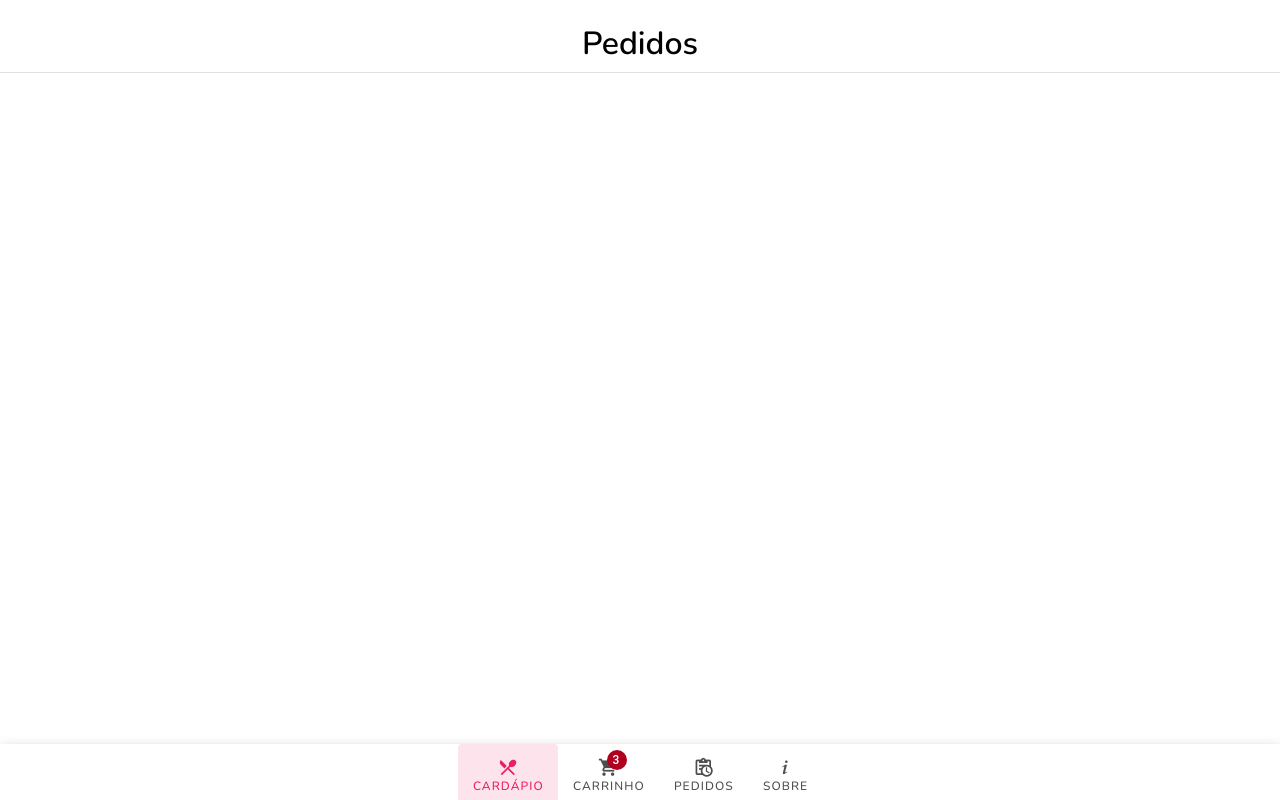
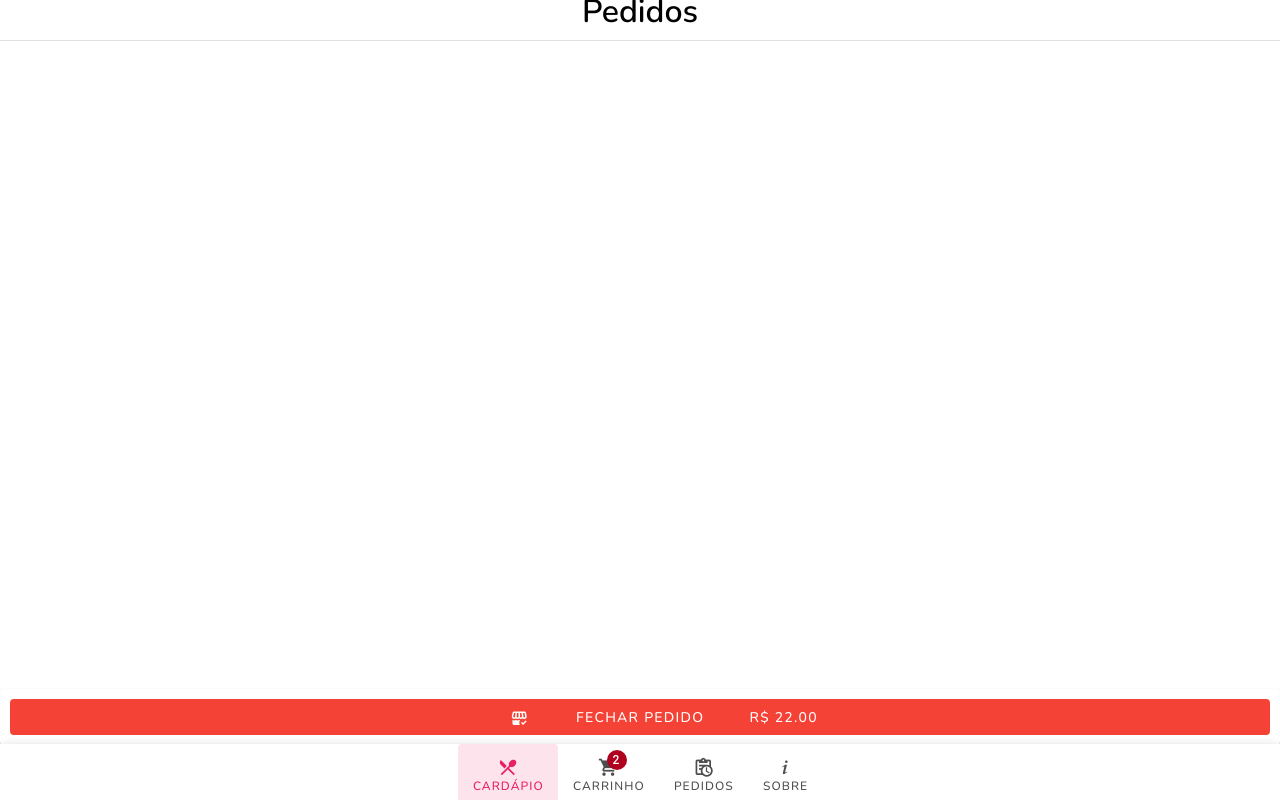
Before and after one commit to yurimarcon/New-cardapio-web, a Vue app: page /order in a window 1280 px wide. Built offline with nearby package versions, Linux system fonts and the light colour scheme.

Commit message:
Criação de botão para fechar o pedido e dinâmica com leitura do store Cart

```diff
--- a/src/App.vue
+++ b/src/App.vue
@@ -2,10 +2,12 @@
 import { RouterView } from 'vue-router'
 import Navigation from './components/Navigation.vue'
 import Alert from './components/Alert.vue';
+import ConcludeOrder from './components/ConcludeOrder.vue'
 </script>
 
 <template>
   <Alert />
+  <ConcludeOrder />
   <RouterView />
   <Navigation/>
 </template>
--- a/src/components/Alert.vue
+++ b/src/components/Alert.vue
@@ -7,10 +7,9 @@ const alert = useAlertStore();
 </script>
 
 <template>
-    <v-container>
     <div
     v-if="alert.info.show"
-        class="alert d-flex align-center"
+    class="alertArea d-flex align-center"
     >
         <v-alert
         class="animate__animated animate__backInRight"
@@ -22,14 +21,14 @@ const alert = useAlertStore();
             {{ alert.info.text }}
         </v-alert>
     </div>
-    </v-container>
 </template>
 
 <style scoped>
-.alert{
+.alertArea{
     position: fixed;
-    z-index: 1;
+    z-index: 2;
     bottom: 60px;
-    width: 93%;
+    width: 100%;
+    padding: 0 10% 50px 10%;
 }
 </style>
--- a/src/components/Cart/ItemCart.vue
+++ b/src/components/Cart/ItemCart.vue
@@ -182,8 +182,8 @@ const deleteItemFromCart = async () =>{
 
 <style scoped>
 .quantity{
-    margin: 1px 5px 0 5px;
-    width: 40px;
+    margin: 1px auto 0 8px;
+    width: 35px;
     height: 20px;
     border: 1px solid rgb(139, 139, 139);
     border-radius: 5px;
--- /dev/null
+++ b/src/components/ConcludeOrder.vue
@@ -0,0 +1,44 @@
+<!-- eslint-disable vue/multi-word-component-names -->
+<script setup>
+import { useCartStore } from '../stores/cart'
+
+const cart = useCartStore();
+
+</script>
+
+<template>
+    <v-row
+    v-if="cart.items.length"
+    >
+        <v-card
+        class="bannerConcludeOrder"
+        >
+            <v-btn
+            color="red"
+            variant="flat"
+            block
+            >
+                <v-col cols="2">
+                    <v-icon>mdi-storefront-check</v-icon>
+                </v-col>
+                <v-col cols="8">
+                    Fechar Pedido
+                </v-col>
+                <v-col cols="2">
+                    R$ {{ cart.getCartValue }}
+                </v-col>
+            </v-btn>
+        </v-card>
+    </v-row>
+</template>
+
+<style scoped>
+.bannerConcludeOrder{
+    margin: 0 0 0 11.5px !important;
+    padding: 10px;
+    position: fixed;
+    z-index: 1;
+    bottom: 55px;
+    width: 100%;
+}
+</style>
--- a/src/components/Navigation.vue
+++ b/src/components/Navigation.vue
@@ -35,7 +35,6 @@ const menu = reactive({
 
 <template>
   <v-layout class="overflow-visible" style="height: 56px;">
-
     <v-bottom-navigation
       v-model="selectedMenu"
       active
--- a/src/stores/cart.js
+++ b/src/stores/cart.js
@@ -40,28 +40,21 @@ export const useCartStore = defineStore('cart', {
                 "created_at": "2022-08-31 12:53:29",
                 "updated_at": "2023-03-16 13:08:55",
                 "complements": []
-            },
-            {
-                "id": 712695,
-                "categoryId": 96673,
-                "status": 1,
-                "order": 0,
-                "name": "Pão de mel Doce de Leite",
-                "description": "Massa fofinha e umida recheado com doce de leite caseiro (aquele cozido na panela de pressão, sabe?) Peso aprox. 90gr 6x6",
-                "value": 6,
-                "promoteValue": 10.99,
-                "promoteStatus": 0,
-                "valueTable": 0,
-                "promoteValueTable": 0,
-                "promoteStatusTable": 0,
-                "countRequests": 2,
-                "image": "https://s3.us-west-2.amazonaws.com/whatsmenu/production/brigadeirisa/products/712694/t202208071206142jpg",
-                "created_at": "2022-08-31 12:53:29",
-                "updated_at": "2023-03-16 13:08:55",
-                "complements": []
             }
         ]
     }),
+    getters:{
+        getCartValue: (state)=>{
+            // if(!state.items.length)
+            //     return 0;
+
+            let total = 0;
+            state.items.forEach(item=>{
+                total += (item.countRequests * item.value)
+            })
+            return total.toFixed(2);
+        }
+    },
     actions: {
         addQuantityInItem(paramItemId){
             this.items.forEach(item => {
--- a/src/views/HomeStore.vue
+++ b/src/views/HomeStore.vue
@@ -1,7 +1,7 @@
 <script setup>
 import WorkerHours from '../components/Home/WorkerHours.vue'
 import GroupInfoHome from '../components/Home/GroupInfoHome.vue'
-import Footer from '../components/Footer.vue'
+// import Footer from '../components/Footer.vue'
 import CardProduct from '../components/Home/Product/CardPoduct.vue'
 import { ref, reactive, onMounted } from 'vue';
 import { useGenericDataStore } from '../stores/genericData'
@@ -19,7 +19,7 @@ const tab = ref(0);
 </script>
 
 <template>
-  <div>
+  <div class="mt-0">
     <header>
       <div
       height="200px"
@@ -73,7 +73,7 @@ const tab = ref(0);
     <section
     style="margin-top: -20px;"
     >
-    <div
+      <div
       class=""
       >
         <v-tabs
@@ -130,7 +130,7 @@ const tab = ref(0);
           </v-row>
       </v-container>
     </section>
-    <Footer />
+    <!-- <Footer /> -->
   </div>
 </template>
 
```
Also changed, not shown: src/stores/order.js (added, +12 -0 lines). Lines whose indentation alone changed are shown as unchanged.
